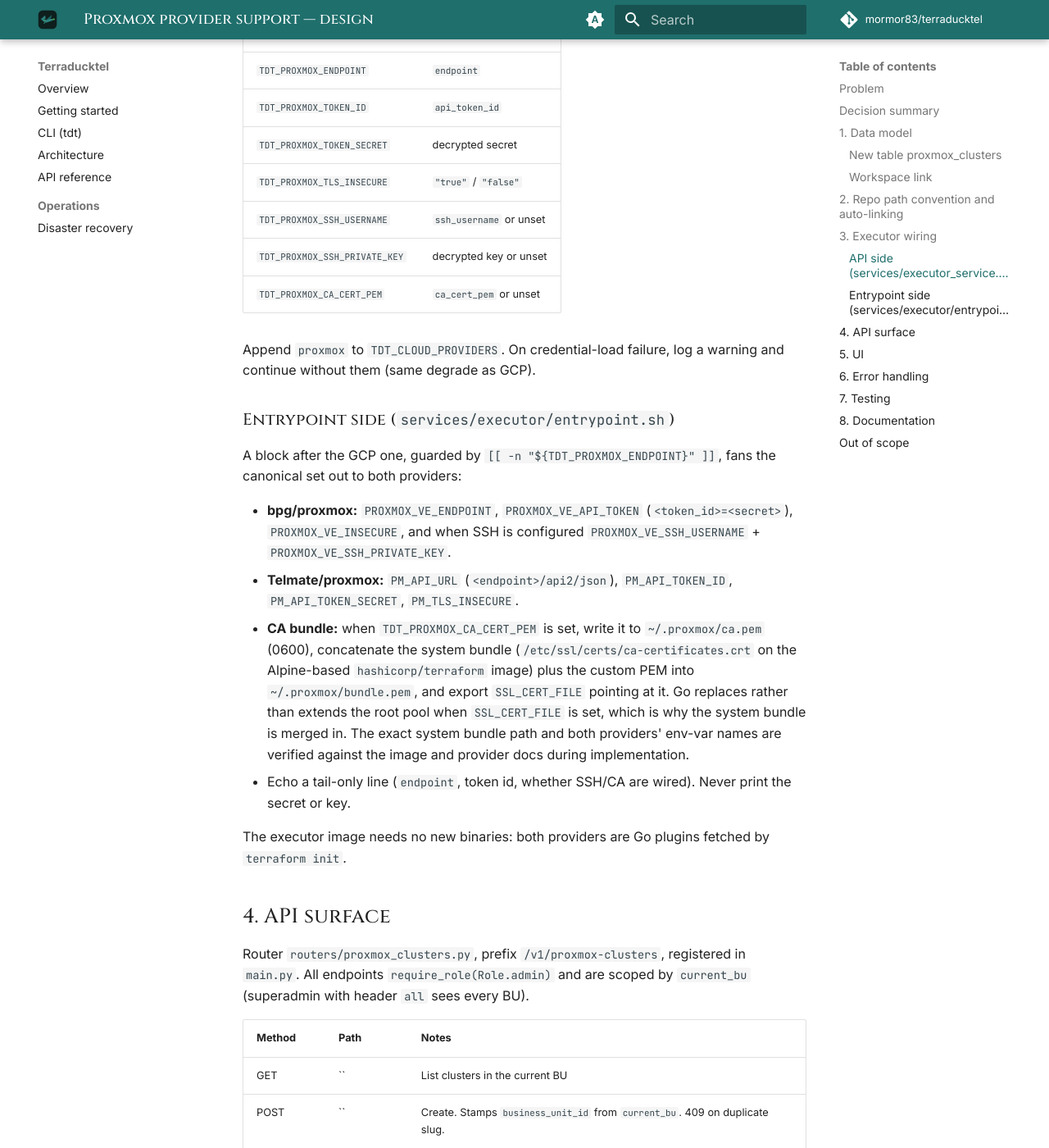
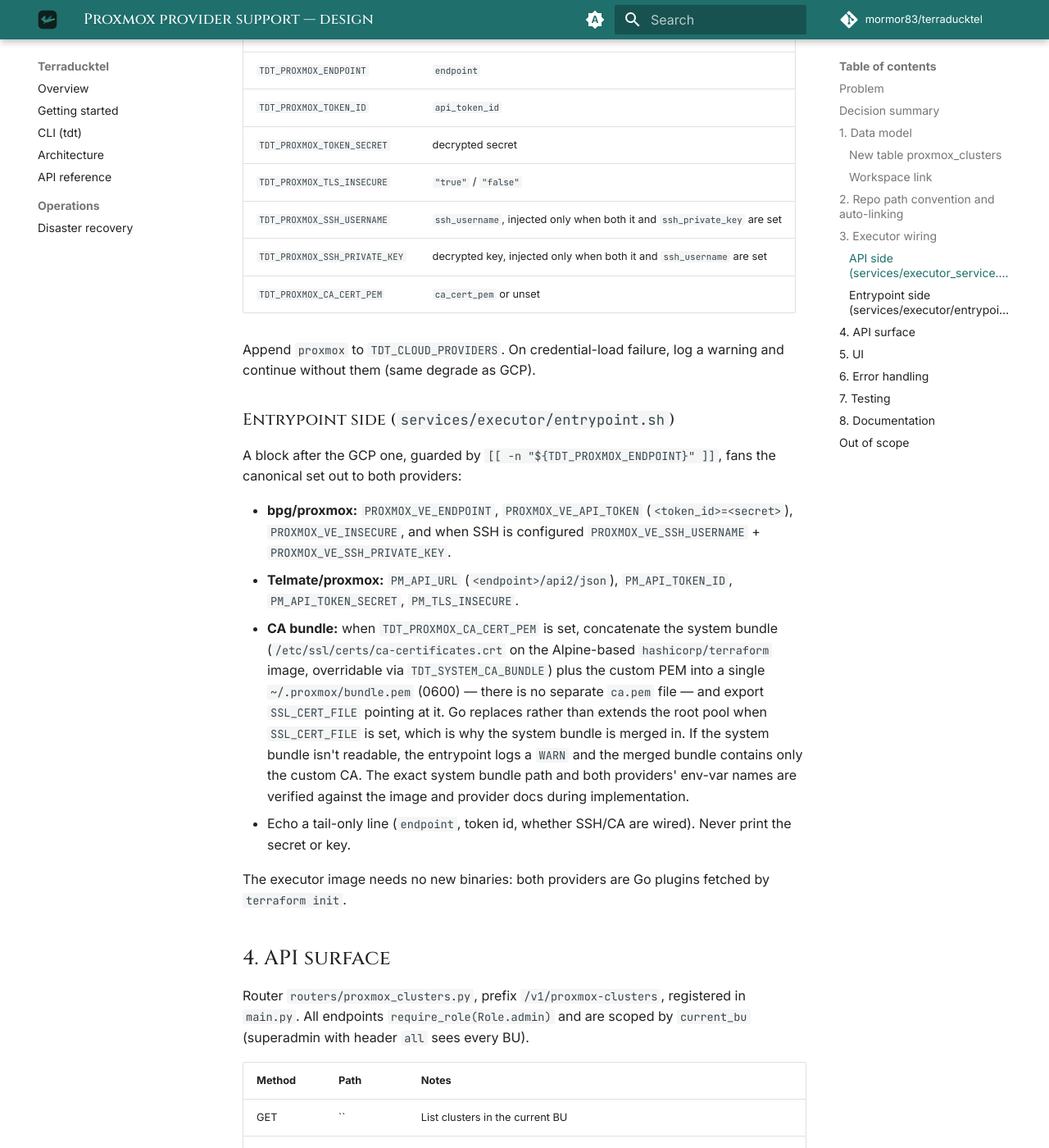
Before and after one commit to mormor83/terraducktel, an MkDocs documentation site: the page built from docs/superpowers/specs/2026-09-12-proxmox-provider-design.md, in a window 1280 px wide and 1400 px high, scrolled down 3421 px. Shown: the whole window at 82% size. Built offline with MkDocs 1.6.1 and Material for MkDocs 9.7.7, drawn with Linux system fonts in a browser that asks for light colours; comment, search, counter and statistics services are not loaded; some of the changed text lies outside the part shown.

Commit message:
docs(spec): fix Proxmox spec drift, wire test-executor into make test
- Spec §4: token-id regex corrected to match the shipped
  ^[^\s!@=]+@[^\s!@=]+![^\s!=]+$ (the `=` exclusion was missing), and
  endpoint-validation wording added (https origin only, query/fragment
  rejected, trailing /api2/json stripped).
- Spec §3: TDT_PROXMOX_SSH_USERNAME / TDT_PROXMOX_SSH_PRIVATE_KEY are only
  injected when both are set; the CA bullet now matches the shipped
  entrypoint (merges into ~/.proxmox/bundle.pem only — no separate ca.pem —
  and warns when the system bundle is missing).
- Spec §1: removed the "indexed like the Azure/GCP columns" claim —
  workspaces.proxmox_cluster_id (and the azure/gcp FKs) carry no index.
- docs/API.md: "writes the decrypted credentials to internal memory" ->
  "decrypts the stored token in memory and probes the Proxmox version
  endpoint" (the old wording overstated what the test endpoint persists).
- Makefile: `test-executor` was already a runnable target but missing from
  the aggregate `test` target.

Covering test: cd services/api && ./venv/bin/python -m pytest
tests/test_api_docs_coverage.py -q (3 passed).

Co-Authored-By: Claude Fable 5.1 <noreply@anthropic.com>
Claude-Session: https://claude.ai/code/session_01BkyJ78PBnhmi5cuoB5xHit

```diff
--- a/docs/superpowers/specs/2026-09-12-proxmox-provider-design.md
+++ b/docs/superpowers/specs/2026-09-12-proxmox-provider-design.md
@@ -108,8 +108,8 @@ via `proxmox_cluster_service.get_cluster_credentials()` and inject a
 | `TDT_PROXMOX_TOKEN_ID` | `api_token_id` |
 | `TDT_PROXMOX_TOKEN_SECRET` | decrypted secret |
 | `TDT_PROXMOX_TLS_INSECURE` | `"true"` / `"false"` |
-| `TDT_PROXMOX_SSH_USERNAME` | `ssh_username` or unset |
-| `TDT_PROXMOX_SSH_PRIVATE_KEY` | decrypted key or unset |
+| `TDT_PROXMOX_SSH_USERNAME` | `ssh_username`, injected only when both it and `ssh_private_key` are set |
+| `TDT_PROXMOX_SSH_PRIVATE_KEY` | decrypted key, injected only when both it and `ssh_username` are set |
 | `TDT_PROXMOX_CA_CERT_PEM` | `ca_cert_pem` or unset |
 
 Append `proxmox` to `TDT_CLOUD_PROVIDERS`. On credential-load failure, log a
@@ -125,15 +125,17 @@ fans the canonical set out to both providers:
   `PROXMOX_VE_SSH_USERNAME` + `PROXMOX_VE_SSH_PRIVATE_KEY`.
 - **Telmate/proxmox:** `PM_API_URL` (`<endpoint>/api2/json`), `PM_API_TOKEN_ID`,
   `PM_API_TOKEN_SECRET`, `PM_TLS_INSECURE`.
-- **CA bundle:** when `TDT_PROXMOX_CA_CERT_PEM` is set, write it to
-  `~/.proxmox/ca.pem` (0600), concatenate the system bundle
-  (`/etc/ssl/certs/ca-certificates.crt` on the Alpine-based
-  `hashicorp/terraform` image) plus the custom PEM into
-  `~/.proxmox/bundle.pem`, and export `SSL_CERT_FILE` pointing at it. Go
+- **CA bundle:** when `TDT_PROXMOX_CA_CERT_PEM` is set, concatenate the
+  system bundle (`/etc/ssl/certs/ca-certificates.crt` on the Alpine-based
+  `hashicorp/terraform` image, overridable via `TDT_SYSTEM_CA_BUNDLE`) plus
+  the custom PEM into a single `~/.proxmox/bundle.pem` (0600) — there is no
+  separate `ca.pem` file — and export `SSL_CERT_FILE` pointing at it. Go
   replaces rather than extends the root pool when `SSL_CERT_FILE` is set,
-  which is why the system bundle is merged in. The exact system bundle path
-  and both providers' env-var names are verified against the image and
-  provider docs during implementation.
+  which is why the system bundle is merged in. If the system bundle isn't
+  readable, the entrypoint logs a `WARN` and the merged bundle contains only
+  the custom CA. The exact system bundle path and both providers' env-var
+  names are verified against the image and provider docs during
+  implementation.
 - Echo a tail-only line (`endpoint`, token id, whether SSH/CA are wired). Never
   print the secret or key.
 
@@ -160,9 +162,15 @@ never returns the secret or private key.
 
 Schemas in `schemas/proxmox_cluster.py`: `ProxmoxClusterCreate`,
 `ProxmoxClusterUpdate`, `ProxmoxClusterResponse`, `ProxmoxClusterTestResult`.
-Validation: slug regex, `https://` endpoint, token id matches
-`^[^\s!@]+@[^\s!@]+![^\s!=]+$`, PEM fields start with the expected header line,
-SSH key requires username.
+Validation: slug regex, token id matches `^[^\s!@=]+@[^\s!@=]+![^\s!=]+$`
+(the `=` is excluded so a pasted `id=secret` pair is rejected instead of
+silently landing in the plaintext `api_token_id` column), PEM fields start
+with the expected header line, SSH key requires username. `endpoint` must be
+an https origin: parsed with `urllib.parse.urlsplit`, `scheme == "https"` and
+a non-empty host are required, query strings and fragments are rejected
+(422) — this catches a pasted Proxmox UI URL such as
+`https://pve:8006/#v1:0:18` — and a trailing `/api2/json` is stripped so the
+DB always holds the bare origin.
 
 Service `services/proxmox_cluster_service.py`: `_fernet()` with the Proxmox
 salt, `encrypt_secret`/`decrypt_secret`, `list_clusters`, `get_cluster`,
```
Also changed, not shown: other parts of docs/superpowers/specs/2026-09-12-proxmox-provider-design.md (+2 -2 lines), docs/API.md (+2 -2 lines), 1 other file.
